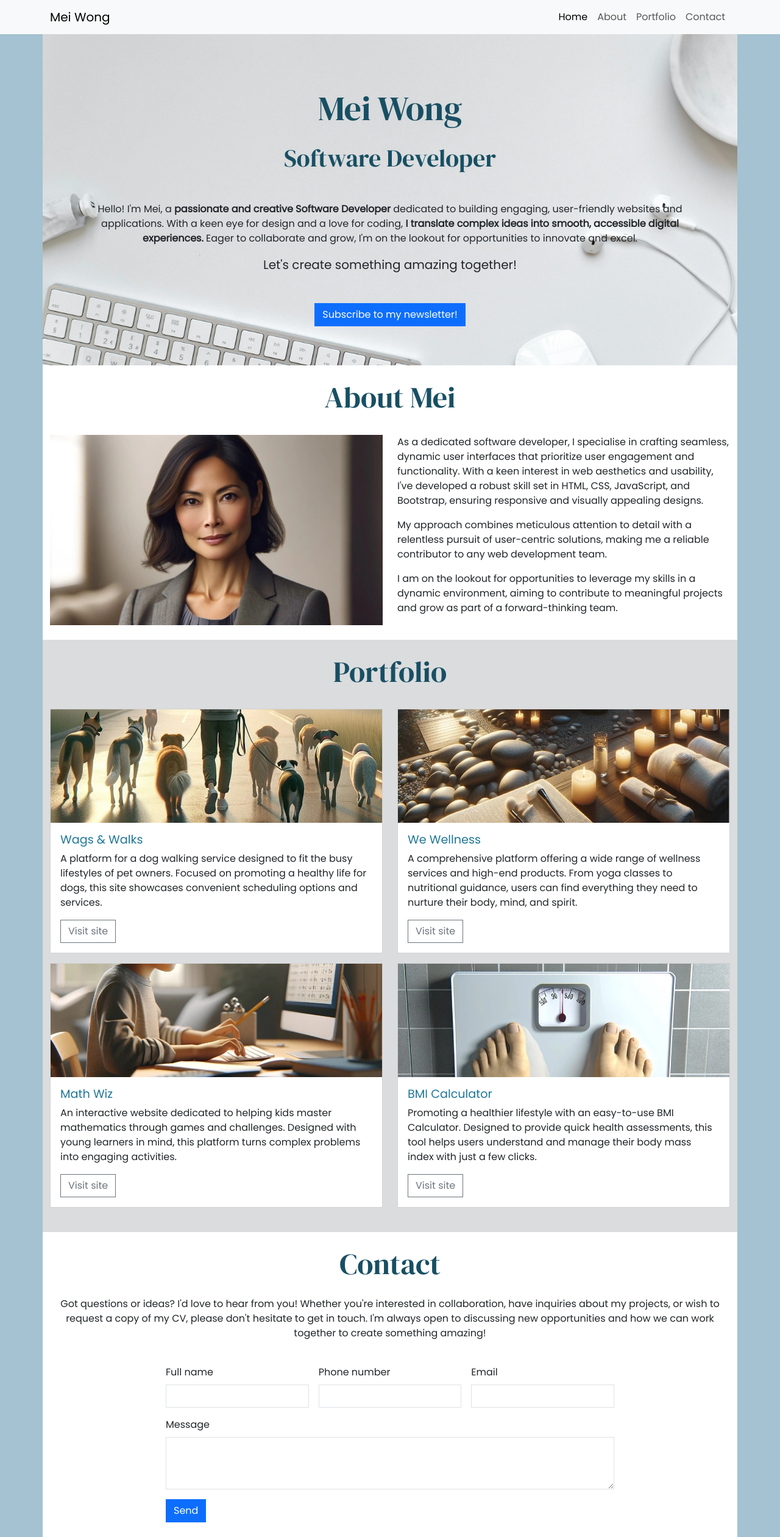
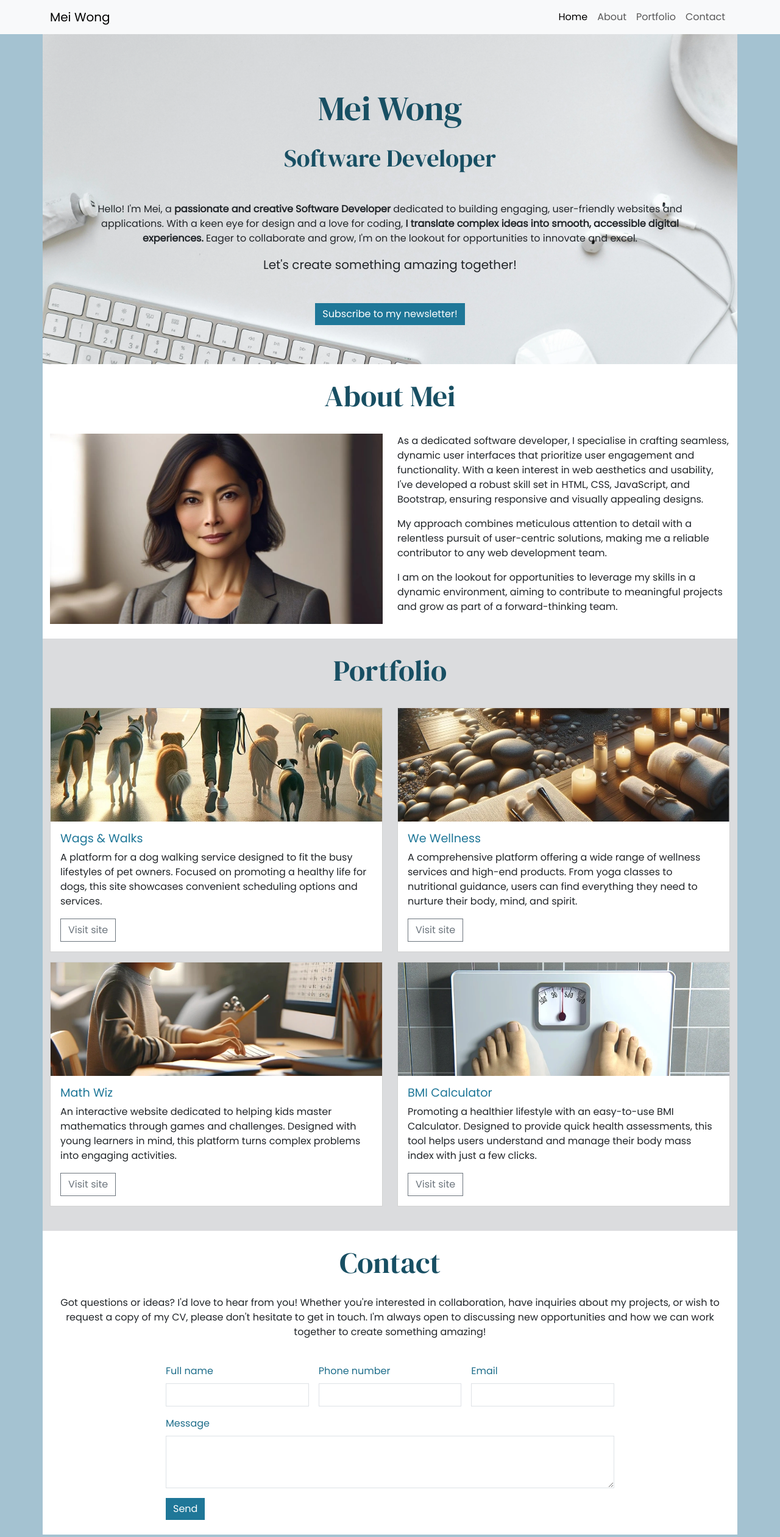
Before and after one commit to Chandni-L5/BootstrapProject, a plain HTML site: page index.html in a window 1280 px wide. Shown: the whole page at 61% size. Drawn offline with nearby package versions, Linux system fonts and the light colour scheme.

Commit message:
add global styling to buttons

```diff
--- a/assets/css/style.css
+++ b/assets/css/style.css
@@ -23,6 +23,20 @@ h2 {
 .sharp-corners,
 .sharp-corners * {
     border-radius: 0;
+}
+
+.form-label {
+    color: #1d6d8a;
+}
+
+.btn-style {
+    background-color: #1f7798;
+    border: #1f7798;
+}
+
+.btn-style:hover {
+    background-color: #1d6d8a;
+    border: #1d6d8a;
 }
 
 /*ABOUT SECTION*/
--- a/index.html
+++ b/index.html
@@ -65,7 +65,7 @@
                 <!-- mb-5 gives extra margin spacing under lead text -->
                 <p class="lead mb-5">Let's create something amazing together!</p>
                 <!-- Button trigger modal -->
-                <button type="button" class="btn btn-primary sharp-corners" data-bs-toggle="modal" data-bs-target="#exampleModal">
+                <button type="button" class="btn btn-primary sharp-corners btn-style" data-bs-toggle="modal" data-bs-target="#exampleModal">
                     Subscribe to my newsletter!
                 </button>
             </div>
@@ -204,7 +204,7 @@
                         <textarea class="form-control" id="message" rows="3"></textarea>
                     </div>
                     <div class="col-12">
-                        <button type="submit" class="btn btn-primary">Send</button>
+                        <button type="submit" class="btn btn-primary btn-style">Send</button>
                     </div>
             </div>
             </form>
@@ -233,7 +233,7 @@
                             <input type="email" class="form-control" id="inputEmail">
                         </div>
                         <div class="col-12 mb-4">
-                            <button type="button" class="btn btn-primary">Sign up!</button>
+                            <button type="button" class="btn btn-primary btn-style">Sign up!</button>
                         </div>
                     </form>
                 </div>
```
